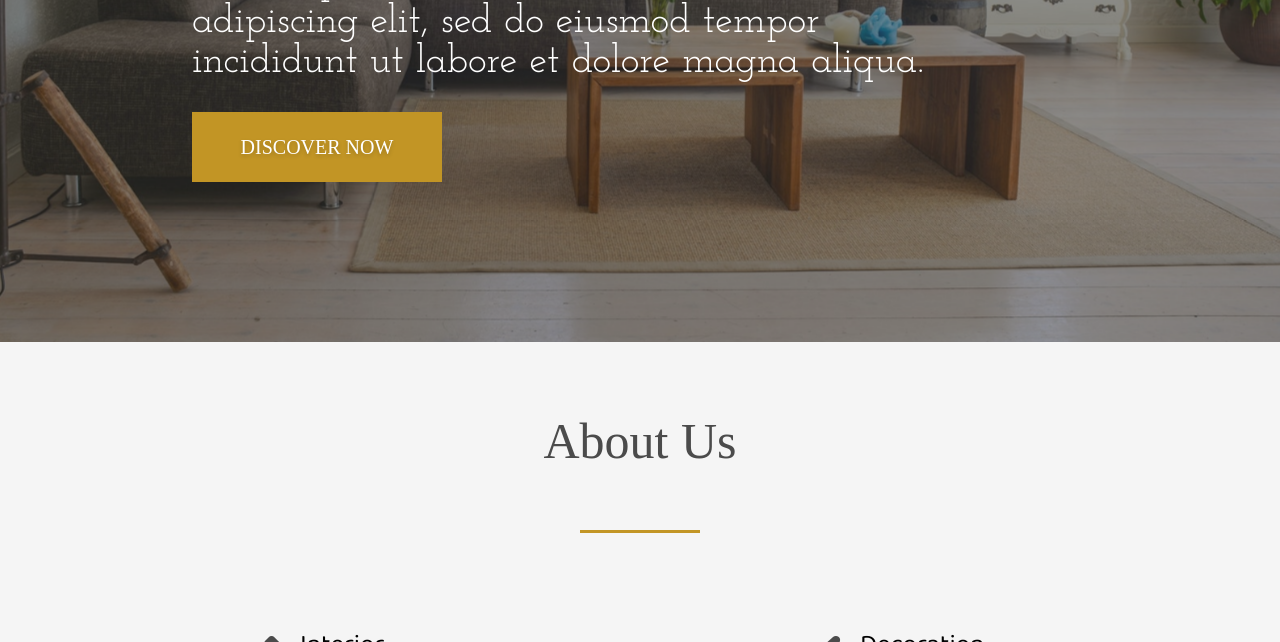
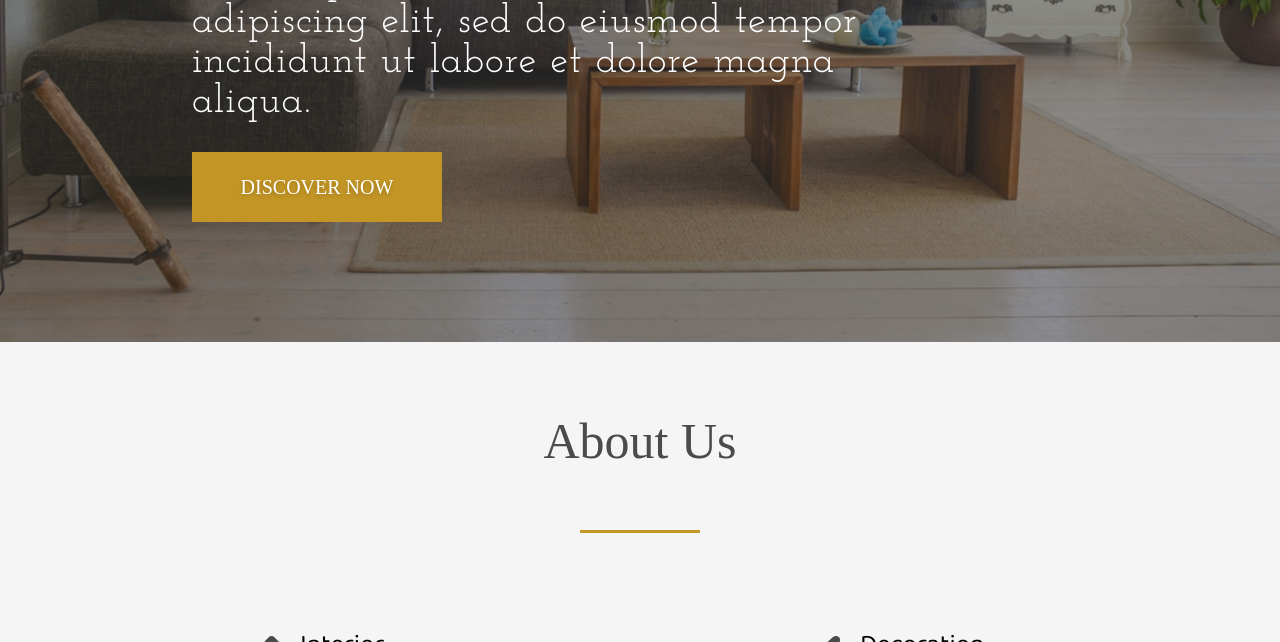
Before and after one commit to PaoloAlbanese/Architect-Website, a plain HTML site: page index.html in a window 1280 px wide. Shown: the part 458-1100 px from the top of the page. Drawn offline with Linux system fonts and the light colour scheme; a web font is replaced by a local one.

Commit message:
fixed typo in banner css

```diff
--- a/style.css
+++ b/style.css
@@ -145,7 +145,7 @@ header {
     font-size: 4rem;
     color: #fff;
     width: 70%;
-    letter-spacing.1rem;
+    letter-spacing: .1rem;
     margin-bottom: 3rem;
     text-shadow: 0 .3rem .5rem(0, 0, 0, .4);
     opacity: 0;
```
